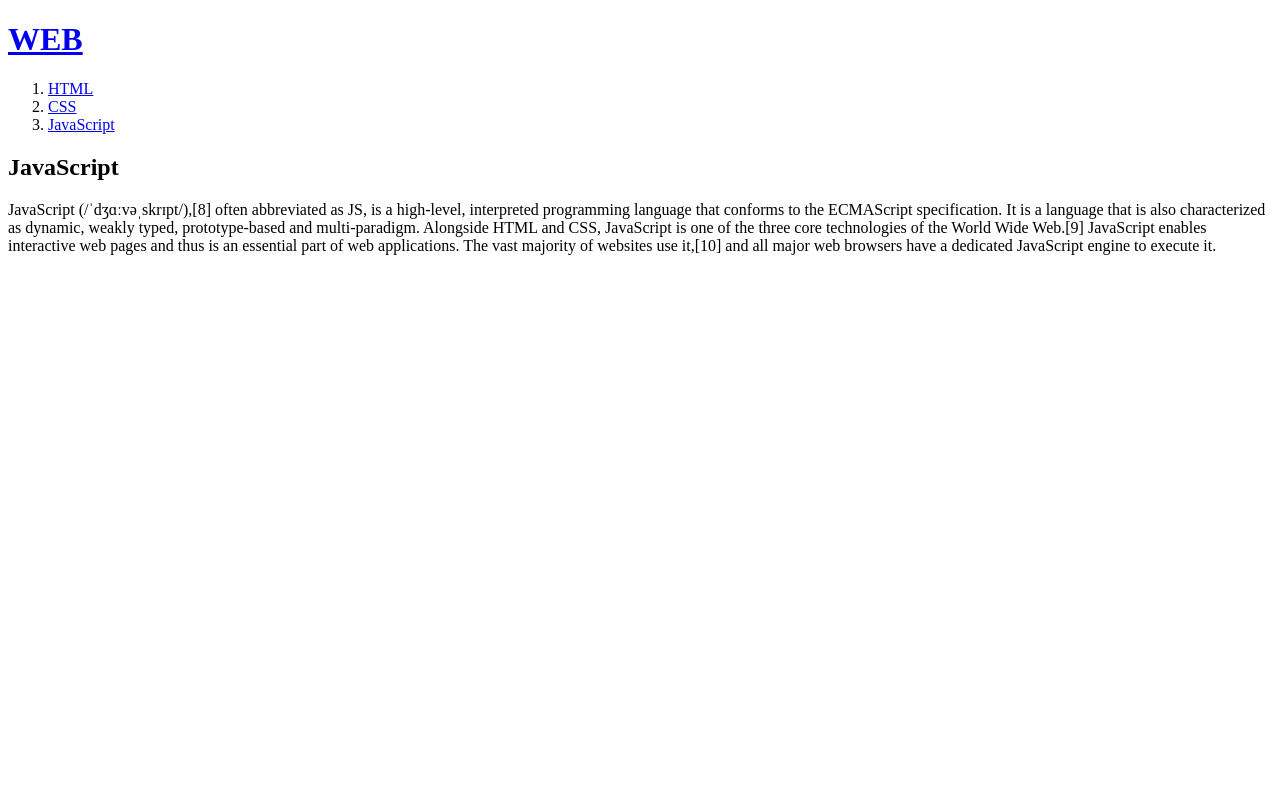
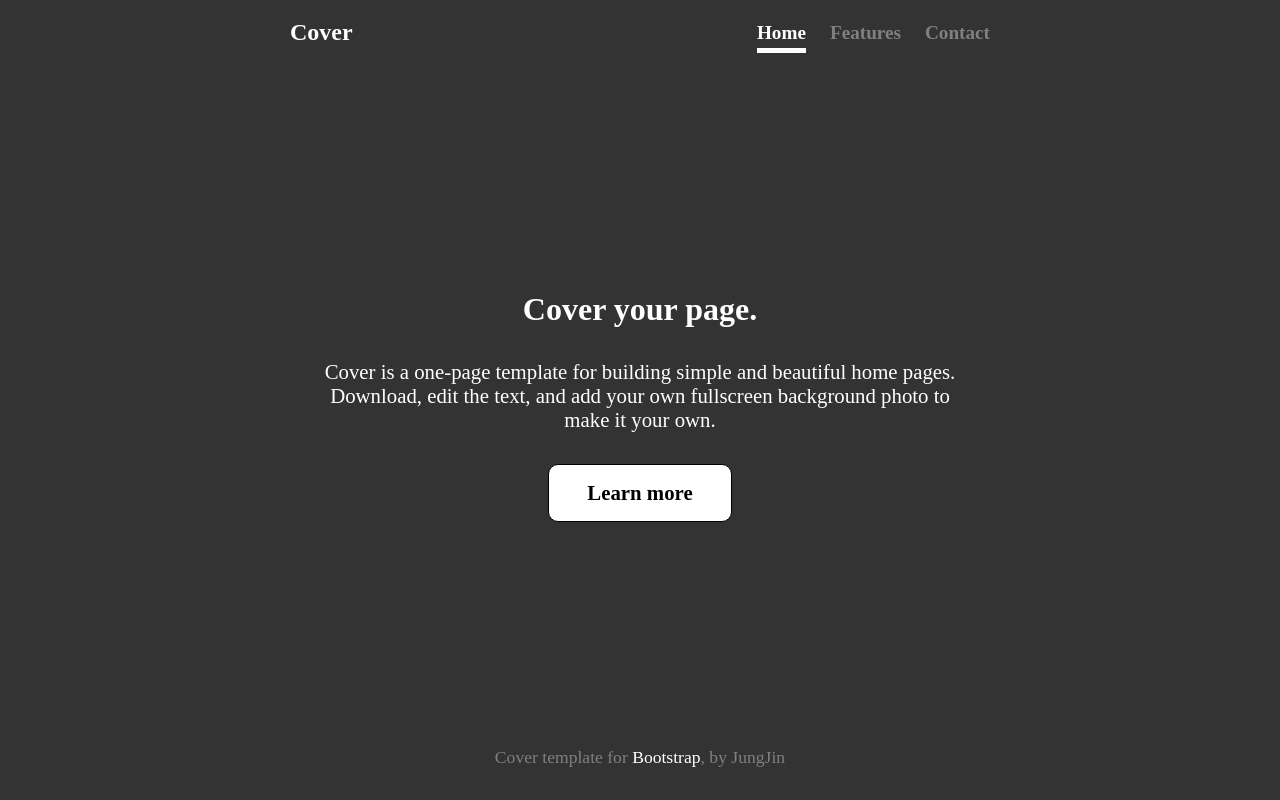
Before and after one commit to jjgang405/web1, a plain HTML site: page 3.html in a window 1280 px wide. Drawn offline with Linux system fonts and the light colour scheme.

Commit message:
Add files via upload

```diff
--- /dev/null
+++ b/3.css
@@ -0,0 +1,93 @@
+*{
+    padding: 0;
+    margin: 0;
+/*    border: 1px solid black;*/
+}
+body{
+    background-color: #333;
+    color: white;
+}
+.container{
+    max-width: 700px;
+    margin: 0 auto;
+    box-sizing: border-box;
+    height: 100vh;
+    display: flex;
+    flex-direction: column;
+    justify-content: space-between;
+    align-items: center;
+}
+@media (max-width:600px){
+    header{
+        flex-direction: column;
+    }
+}
+header{
+    display: flex;
+    justify-content: space-between;
+    width: 100%;
+    align-items: center;
+    padding: 1.2rem 0;
+}
+header>p{
+    font-size: 1.5rem;
+    font-weight: 700;
+}
+header>ul{
+    display: flex;
+}
+header>ul>li{
+    list-style-type: none;
+    margin-left: 1.5rem;
+}
+header>ul>li>a{
+    text-decoration: none;
+    font-size: 1.2rem;
+    font-weight: 800;
+    padding-bottom: 5px;
+    color: gray;
+}
+header>ul>li>a:hover{
+    border-bottom: 5px solid gray;
+}
+header>ul>li:nth-child(1)>a{
+    border-bottom: 5px solid white;
+    color: white;
+}
+section{
+    padding:0 1rem;
+    text-align: center;
+}
+section>p{
+    margin-bottom: 2rem;
+}
+section>p:nth-child(1){
+    font-size: 2rem;
+    font-weight: 900;
+}
+section>p:nth-child(2){
+    font-size: 1.3rem;
+    font-weight: 500;
+}
+section>a{
+    display: block;
+    border: 1px solid black;
+    width:150px;
+    font-weight: 600;
+    font-size: 1.3rem;
+    margin: auto;
+    padding:1rem;
+    border-radius: 10px;
+    text-decoration: none;
+    background-color: white;
+    color: black;
+}
+footer{
+    margin-bottom: 2rem;
+    font-size: 1.1rem;
+    color: gray;
+}
+footer>a{
+    text-decoration: none;
+    color: white;
+}
--- a/3.html
+++ b/3.html
@@ -1,23 +1,30 @@
-<!doctype html>
-<html>
+<!DOCTYPE html>
+<html lang="ko">
 <head>
-<title>WEB1 - JavaScript</title>
-<meta charset="utf-8">
+    <meta charset="UTF-8">
+    <title>Level1 site</title>
+    <link rel="stylesheet" href="3.css">
 </head>
+<body>
+    <div class="container">
+        <header>
+            <p>Cover</p>
+            <ul>
+                <li><a href="#">Home</a></li>
+                <li><a href="#">Features</a></li>
+                <li><a href="#">Contact</a></li>
+            </ul>
+        </header>
 
-<body>
-<h1><a href="index.html">WEB</h1>
-<ol>
-    <li><a href="1.html">HTML</a></li>
-    <li><a href="2.html">CSS</a></li>
-    <li><a href="3.html">JavaScript</a></li>
-</ol>
-<h2>JavaScript</h2>
-<p>
+        <section>
+            <p>Cover your page.</p>
+            <p>Cover is a one-page template for building simple and beautiful home pages. Download, edit the text, and add your own fullscreen background photo to make it your own.</p>
+            <a href="#">Learn more</a>
+        </section>
 
-JavaScript (/ˈdʒɑːvəˌskrɪpt/),[8] often abbreviated as JS, is a high-level, interpreted programming language that conforms to the ECMAScript specification. It is a language that is also characterized as dynamic, weakly typed, prototype-based and multi-paradigm.
-Alongside HTML and CSS, JavaScript is one of the three core technologies of the World Wide Web.[9] JavaScript enables interactive web pages and thus is an essential part of web applications. The vast majority of websites use it,[10] and all major web browsers have a dedicated JavaScript engine to execute it.
-
-</p>
+        <footer>
+            Cover template for <a href="http://naver.com">Bootstrap</a>, by JungJin
+        </footer>
+    </div>
 </body>
 </html>
```
